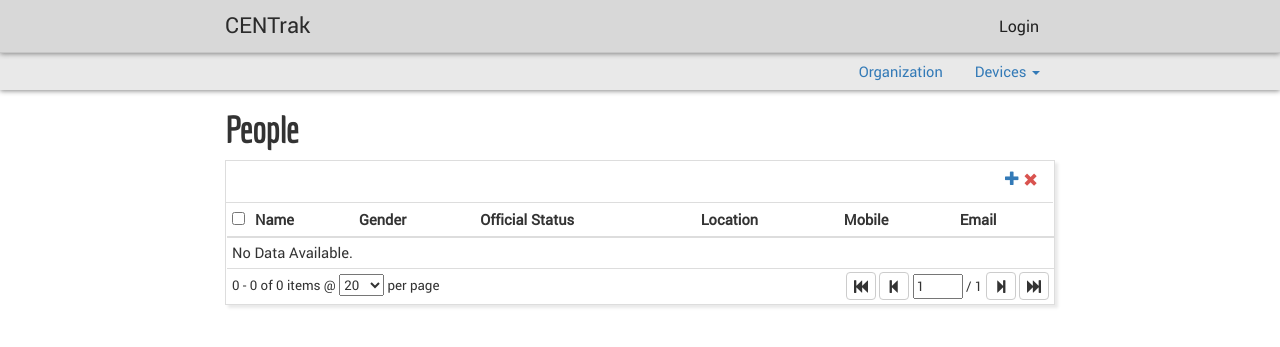
After one commit to hkmshb/centrak, a Django app: a page that uses enumeration/templates/enumeration/person-list.html in a window 1280 px wide. The commit adds this page. Shown: the top 347 px of the page. Run offline with Django 3.2, Linux system fonts and the light colour scheme; data that the repository does not hold is empty; style sheets or scripts are compiled from the project's sources; some libraries are stand-ins or nearby versions.

Commit message:
Added support for Person listing and deletion

```diff
--- a/enumeration/templates/enumeration/person-form.html
+++ b/enumeration/templates/enumeration/person-form.html
@@ -75,9 +75,11 @@
                             <div class="form-row col-sm-6">
                                 <label class="form-label-lg">&nbsp;</label>
                                 <button type="submit" class="btn btn-primary" name="btn_save">Save</button>
+                            {%if not form.instance.id %}
                                 <button type="submit" class="btn btn-primary" name="btn_save_new">Save & New</button>
+                            {% endif %}
                                 <button type="button" class="btn btn-default" name="btn_cancel"
-                                        data-action-url="">Cancel</button>
+                                        data-action-url="{% url 'persons' %}">Cancel</button>
                             </div>
                         </div>
                     </div>
--- /dev/null
+++ b/enumeration/templates/enumeration/person-list.html
@@ -0,0 +1,78 @@
+{% extends 'layout.html' %}
+{% load static %}
+
+{% block content %}
+    <h1>People</h1>
+    <div class="table-listing-ext">
+    {% with p=record_list %}
+        <form data-bind="table" method="post" action="{% url 'person-delete' %}"
+              data-paging-numbers="{{ p.paging_numbers }}">
+            <div class="panel panel-flat">
+	            <div class="panel-heading">
+                    &nbsp;
+	                <div class="btn-controls pull-right">
+	                    <div class="btn-group">
+	                        <button type="button" class="btn-link" name="btn_add" title="Add Person" data-action-url="{% url 'person-insert' %}">
+	                            <span class="glyphicon glyphicon-plus"></span>
+	                        </button>
+	                    </div>
+	                    <button type="button" class="btn-link del-link" name="btn_delete" title="Delete Selection">
+	                        <span class="glyphicon glyphicon-remove"></span>
+	                    </button>
+	                </div>
+	            </div>
+
+	            {% csrf_token %}
+	            <table class="table table-condensed">
+	                <thead>
+	                    <tr><th><input type="checkbox" title="Toggle Selection" data-toggle="checked" data-target="record_ids" /></th>
+	                        <th>Name</th><th>Gender</th><th>Official Status</th>
+	                        <th>Location</th><th>Mobile</th><th>Email</th></tr>
+	                </thead>
+	                <tbody>
+	                {% for item in p %}
+	                    <tr><td><input type="checkbox" name="record_ids" value="{{ item.id }}" /></td>
+	                        <td><a href="{% url 'person-update' item.id %}">{{ item.first_name }} {{ item.last_name }}</a></td>
+	                        <td>{{ item.get_gender_display }}</td>
+	                        <td>{{ item.get_official_status_display }}</td>
+	                        <td>{{ item.location }}</td>
+	                        <td>{{ item.mobile }}</td>
+	                        <td>{{ item.email }}</td>
+	                    </tr>
+	                {% empty %}
+	                    <tr><td colspan="7">No Data Available.</td></tr>
+	                {% endfor %}
+	                </tbody>
+	                <tfoot>
+                        <tr><td colspan="7">
+                              <div class="pagination-packed">
+                                   <div class="summary">
+                                       <span>{{ p.start_index }} - {{ p.end_index }} of {{ p.paginator.count }} items @</span>
+                                       <select name="pageSize">
+                                       {% for size in p.page_sizes %}
+                                           <option{% ifequal p.current_size size %} selected{% endifequal %}>{{ size }}</option>
+                                       {% endfor %}
+                                       </select>
+                                       <span>per page</span>
+                                   </div>
+
+                                   <div class="controls">
+                                       <span name="first" class="btn btn-default glyphicon glyphicon-fast-backward"></span>
+                                       <span name="prev" class="btn btn-default glyphicon glyphicon-step-backward"></span>
+                                       <input type="number" name="page" min="1" max="{{ p.paginator.num_pages }}" value="{{ p.number }}" />
+                                           / {{ p.paginator.num_pages }}
+                                       <span name="next" class="btn btn-default glyphicon glyphicon-step-forward"></span>
+                                       <span name="last" class="btn btn-default glyphicon glyphicon-fast-forward"></span>
+                                   </div>
+                               </div>
+                            </td></tr>
+	                </tfoot>
+	            </table>
+            </div>
+        </form>
+    {% endwith %}
+    </div>
+{% endblock %}
+{% block extra-scripts %}
+    <script src="{% static "js/datatable.js" %}"></script>
+{% endblock %}
--- a/enumeration/urls.py
+++ b/enumeration/urls.py
@@ -19,6 +19,8 @@ urlpatterns = patterns('enumeration.views',
     url(r'^device-options/mobile-os/delete(/(?P<id>[0-9]+))?',
         'mobile_os_delete', name='mobile-os-delete'),
 
+    url(r'^persons/$', 'persons', name='persons'),
     url(r'^persons/create$', 'manage_person', name='person-insert'),
     url(r'^persons/update/(?P<id>[0-9]+)', 'manage_person', name='person-update'),
+    url(r'^persons/delete(/(?P<id>[0-9]+))?', 'delete_person', name='person-delete'),
 )
--- a/enumeration/views.py
+++ b/enumeration/views.py
@@ -183,6 +183,14 @@ def mobile_os_delete(request, id=None):
         MobileOS, 'mobile os', 'mobile-os', id)
 
 
+def persons(request):
+    persons = get_paged_object_list(request, Person)
+    return render(request,
+        'enumeration/person-list.html', {
+        'record_list': persons
+    })
+
+
 def manage_person(request, id=None):
     person = Person() if not id else get_object_or_404(Person, pk=id)
     if request.method == 'POST':
@@ -200,3 +208,8 @@ def manage_person(request, id=None):
     return render(request, 'enumeration/person-form.html', {
         'form': person_form
     })
+
+
+def delete_person(request, id=None):
+    return manage_object_deletion(request,
+        Person, 'person(s)', 'persons', id)
--- a/main/static/css/less/style.less
+++ b/main/static/css/less/style.less
@@ -135,8 +135,8 @@ h4 {
     margin-top: 20px;
 }
 
-.table-listing {
-
+.table-listing,
+.table-listing-ext {
     .panel {
         padding-right: 1px;
 
@@ -149,13 +149,6 @@ h4 {
             width: 10px;
         }
 
-        thead, tfoot {
-            background-color: @table-bg-hover;
-            tr > td, tr > th {
-                font-weight: normal;
-            }
-        }
-
         .btn-controls {
             .btn-group {
                 margin-top: -5px;
@@ -165,6 +158,17 @@ h4 {
             }
             .caret {
                 margin-left: -2px;
+            }
+        }
+    }
+}
+
+.table-listing {
+    .panel {
+        thead, tfoot {
+            background-color: @table-bg-hover;
+            tr > td, tr > th {
+                font-weight: normal;
             }
         }
     }
```
